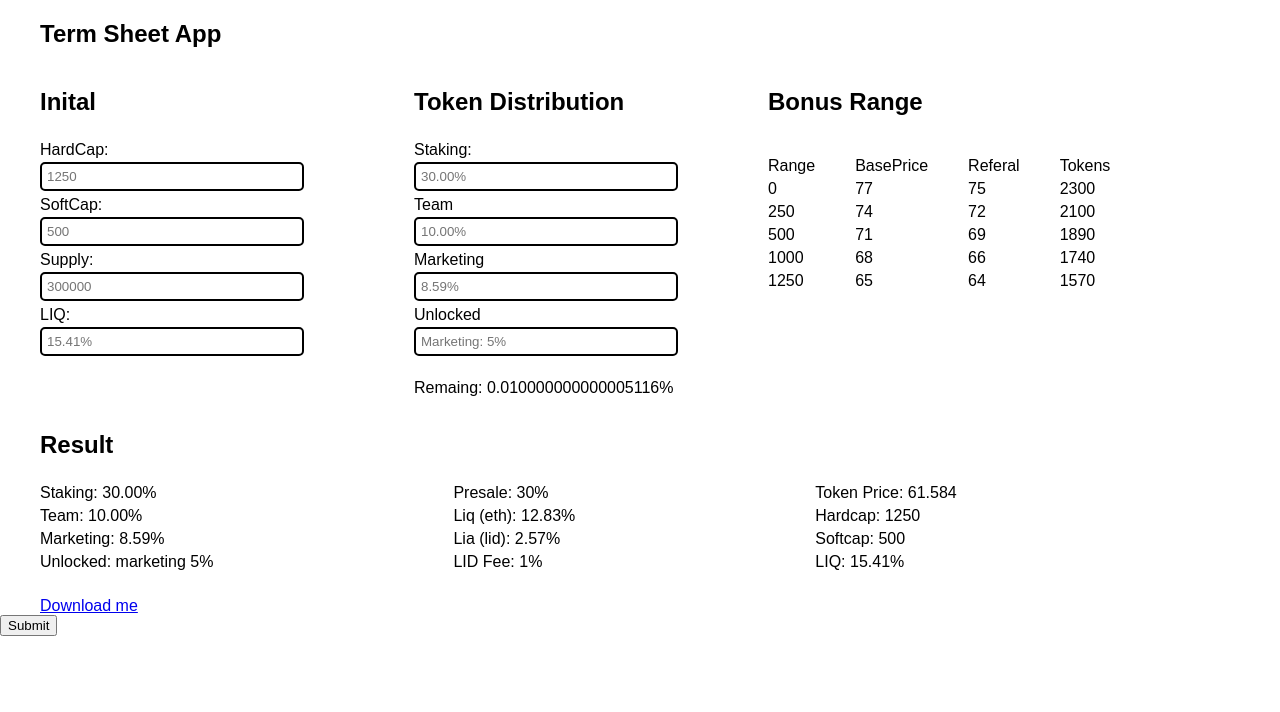
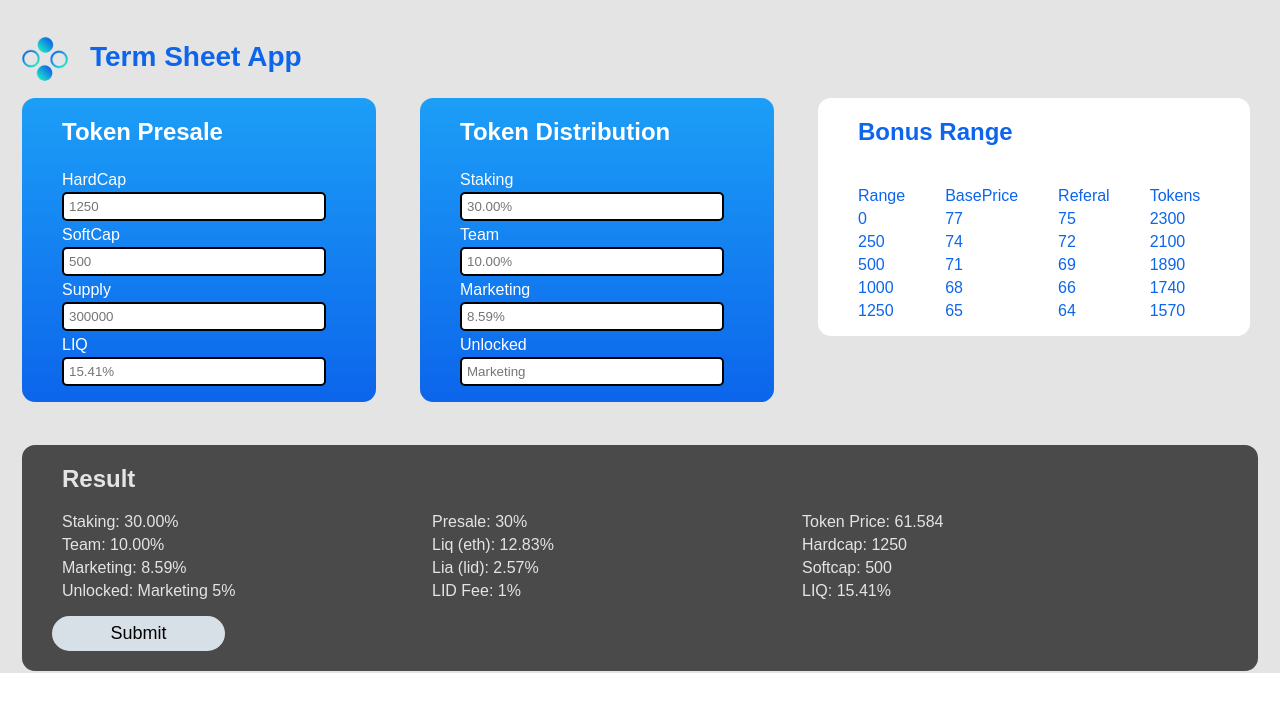
Before and after one commit to Klongrich/TermSheet_UI, a React (Create React App) app: page / in a window 1280 px wide. Shown: the top 712 px of the page. Built offline with nearby package versions, Linux system fonts and the light colour scheme.

Commit message:
updated styles, will refactor boxes into seprate components

```diff
--- a/package.json
+++ b/package.json
@@ -3,6 +3,7 @@
   "version": "0.1.0",
   "private": true,
   "dependencies": {
+    "@chakra-ui/core": "^0.8.0",
     "@testing-library/jest-dom": "^4.2.4",
     "@testing-library/react": "^9.3.2",
     "@testing-library/user-event": "^7.1.2",
--- a/src/App.js
+++ b/src/App.js
@@ -1,11 +1,24 @@
 import React , {useEffect, useState} from 'react';
 import styled from "styled-components";
+import { CSVLink } from "react-csv";
 
-import { CSVLink, CSVDownload } from "react-csv";
-
+import LidLogo from './images/logo-lid.png';
 
 const Container = styled.div`
-  font-family: Gotham, sans-serif;
+  font-family: 'Gotham', sans-serif;
+  background-color: #E4E4E4;;
+  margin-top: -20px;
+  padding-top: 20px;
+
+  div {
+    background-color: #4A4A4A;
+    padding-right: 50px;
+    border: 2px solid #E4E4E4;
+    border-radius: 15px;
+    color: #E4E4E4;
+    margin-left: 20px;
+    margin-right: 20px;
+  }
 
   ul {
     list-style-type: none;
@@ -30,12 +43,15 @@ const Container = styled.div`
 
 const ResultsContainer = styled.div`
   font-family: Gotham, sans-serif;
+  background-color:#737373;
 
-  margin-top: 20px;
+  margin-top: 5px;
+  margin-bottom: 40px;
 
   ul {
-    margin-right: 200px;
-    margin-top: 0px;
+    margin-right: 80px;
+    margin-top: -5px;
+    width: 250px;
   }
 
   h2 {
@@ -64,7 +80,7 @@ function App() {
   const [staking, setStaking] = useState("30.00%");
   const [team, setTeam] = useState("10.00%");
   const [marketing, setMarketing] = useState("8.59%");
-  const [unlocked, setUnlocked] = useState("Marketing: 5%")
+  const [unlocked, setUnlocked] = useState("Marketing")
 
   const [ethLiq, setEthliq] = useState(12.83);
   const [lidLiq, setLidliq] = useState(2.57)
@@ -119,7 +135,7 @@ function App() {
     ["liq (xxx/LID)", lidLiq],
     ["Team", team ],
     ["Marketing", marketing],
-    ["Unlocked: 5%", "Marketing "],
+    ["Unlocked: 5%", unlocked],
     ["", ""],
     ["Ether Distribution (%)"],
     ["Fund", "Quantity", "Remaining", softCap, hardcap],
@@ -134,13 +150,23 @@ function App() {
 
     <>
     <Container>
-      <h2>Term Sheet App </h2>
+    <img Style="width: 50px;
+                height: 50px;
+                margin-left: 20px;
+                margin-bottom: -70px;"src={LidLogo} />
+
+      <h2 Style=" font-size: 28px;
+                  color: #0c65EB;
+                  margin-left: 90px;
+                  ">
+                  Term Sheet App </h2>
 
       <div Style="float: left;
-                  margin-right: 70px;">
-      <h2>Inital</h2>
+                  background: linear-gradient(0deg, rgba(12,101,235,1) 0%, rgba(28,158,247,1) 100%);
+                  color: white;">
+      <h2>Token Presale</h2>
       <ul>
-        <li> HardCap: <br />
+        <li> HardCap <br />
           <input type="number"
                   placeholder={hardcap}
                   step="0.01"
@@ -148,7 +174,7 @@ function App() {
         </li>
 
 
-        <li>SoftCap: <br />
+        <li>SoftCap <br />
           <input type="number"
                  placeholder={softCap}
                  step="0.01"
@@ -156,14 +182,14 @@ function App() {
         </li>
 
 
-        <li>Supply: <br />
+        <li>Supply <br />
           <input  type="number"
                   placeholder={supply}
                   step="0.01"
                   onChange={e => setSupply(e.target.value)} />
         </li>
 
-        <li>LIQ: <br />
+        <li>LIQ <br />
           <input  type="number"
                   placeholder={liq}
                   step="0.01"
@@ -175,10 +201,11 @@ function App() {
       </div>
 
   <div Style="float: left;
-              margin-right: 50px;">
+              background: linear-gradient(0deg, rgba(12,101,235,1) 0%, rgba(28,158,247,1) 100%);
+              color: white;">
       <h2> Token Distribution </h2>
       <ul>
-        <li>Staking: <br />
+        <li>Staking <br />
           <input  type="number"
                   placeholder={staking}
                   step="0.01"
@@ -203,15 +230,19 @@ function App() {
           <input type="text"
                  placeholder={unlocked}
                  onChange={e => setUnlocked(e.target.value)} />
-        </li> <br />
+        </li>
 
-        <li>Remaing: {(get_total_distrubtion() - 100) * -1}% </li> <br />
+        {/*
+        <br />
+        <li>Remaing: {(get_total_distrubtion() - 100) * -1}% </li> <br /> */}
 
       </ul>
     </div>
 
   <div Style="display:inline-block;
-            margin-bottom: 100px;">
+            margin-bottom: 100px;
+            background-color: white;
+            color: #0c65EB">
     <h2> Bonus Range </h2>
 
       <ul Style="float: left">
@@ -259,7 +290,7 @@ function App() {
         <li>Staking: {staking}</li>
         <li>Team: {team}</li>
         <li>Marketing: {marketing} </li>
-        <li>Unlocked: marketing 5% </li>
+        <li>Unlocked: {unlocked} 5% </li>
     </ul>
 
     <ul Style="float: left">
@@ -280,15 +311,25 @@ function App() {
 
       <br />
 
-      <div Style="margin-left: 40px;
-                  padding-top: 10px;">
-        <CSVLink data={csvData}>Download me</CSVLink>
-      </div>
-
-       <button onClick={() => calculate_outcome()}
-              Style="display: inline-block">
+       <button Style="font-size: 18px;
+                      display: inline-block;
+                      border:2px solid #D8E0E7;
+                      border-radius:25px;
+                      background-color: #D8E0E7;
+                      width: 173px;
+                      height: 35px;
+                      margin-bottom:20px;
+                      margin-left: 30px;
+                      z-index: 2;
+                      "
+       onClick={() => calculate_outcome()}
+      >
         Submit
       </button>
+
+    <br />
+
+      {/* <CSVLink data={csvData}>Download CSV</CSVLink>    */}
 
       </ResultsContainer>
     </Container>
```
Also changed, not shown: src/images/logo-lid.png (added).
